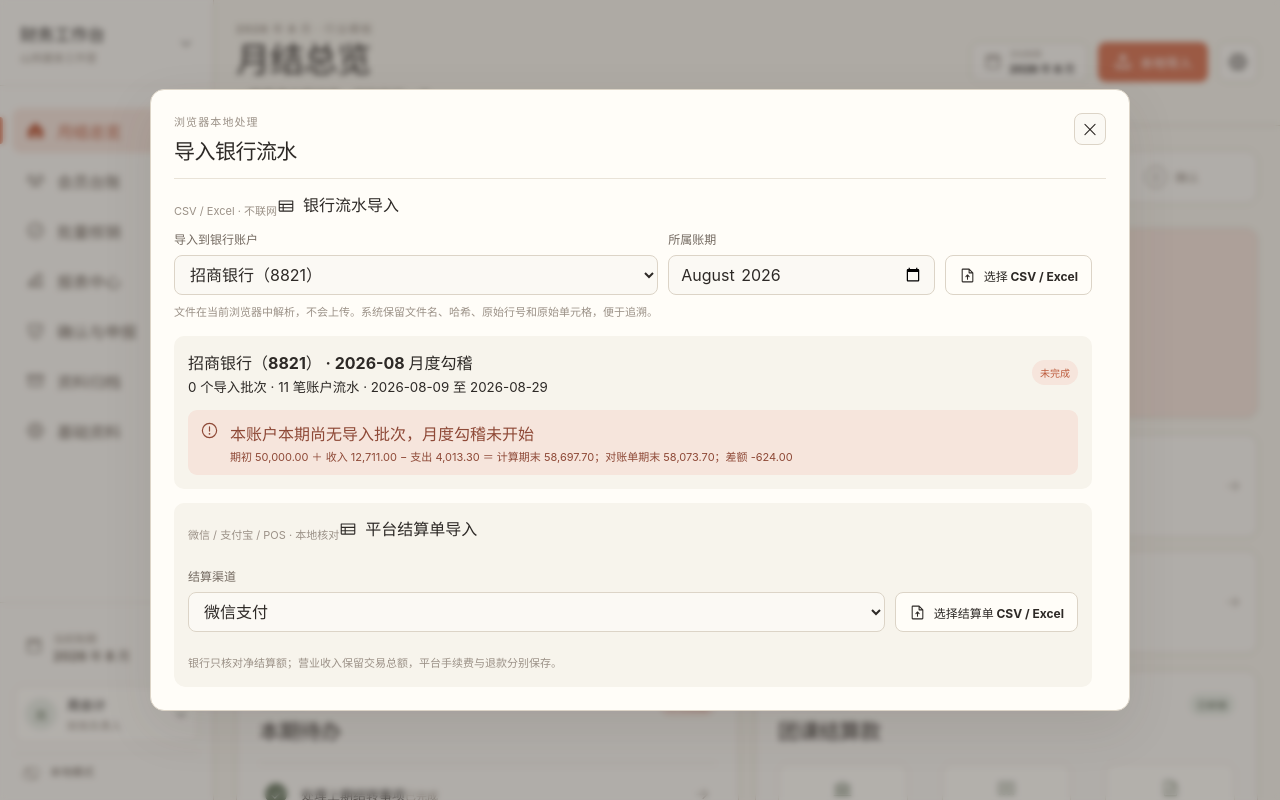
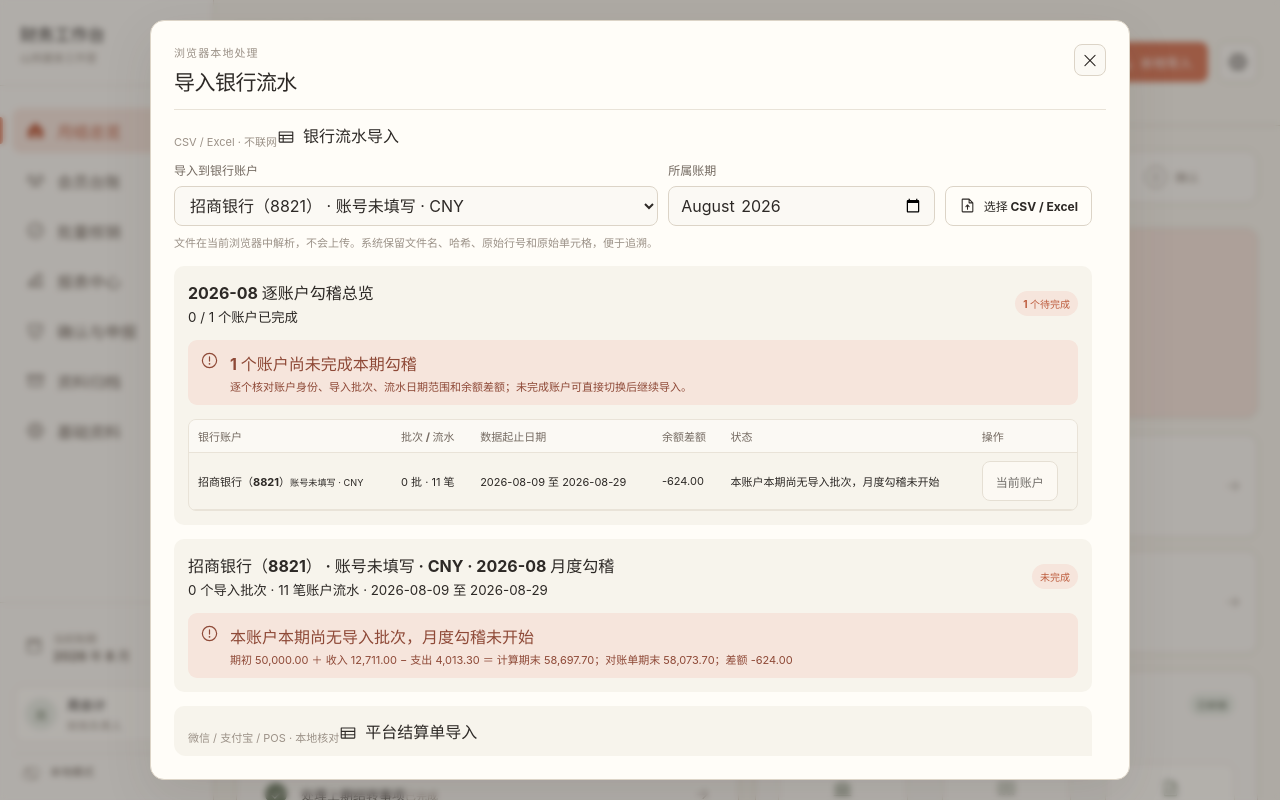
Before and after one commit to MatiasFFF/FinanceDesk, a React (Vite) app: page / in a window 1280 px wide. Both pictures are taken after a click on the button "本地导入". Shown: the top 800 px of the page. Built offline with nearby package versions, Linux system fonts and the light colour scheme.

Commit message:
feat: close local reconciliation and evidence gaps

```diff
--- a/src/features/intake/BankImportPanel.jsx
+++ b/src/features/intake/BankImportPanel.jsx
@@ -7,6 +7,7 @@ import {
   PLATFORM_SETTLEMENT_CHANNELS,
   PLATFORM_SETTLEMENT_FIELD_DEFINITIONS,
   applyPlatformSettlementImport,
+  buildBankAccountReconciliationSummary,
   buildBankMonthlyReconciliation,
   inspectBankTable,
   inspectPlatformSettlementTable,
@@ -29,6 +30,15 @@ function displayDateTime(value) {
   if (!value) return "—";
   const date = new Date(value);
   return Number.isNaN(date.valueOf()) ? String(value) : date.toLocaleString("zh-CN", { hour12: false });
+}
+
+function displayAccountIdentity(account) {
+  const accountNumber = account.accountNumber || account.number || "";
+  return [
+    account.name || account.accountName || "未命名账户",
+    accountNumber ? `尾号 ${accountNumber}` : "账号未填写",
+    account.currency || "CNY",
+  ].join(" · ");
 }
 
 export function BankImportPanel({ compact = false, onToast, onComplete }) {
@@ -89,6 +99,9 @@ export function BankImportPanel({ compact = false, onToast, onComplete }) {
     accountId,
     period,
   }), [activeWorkspace, accountId, period]);
+  const accountReconciliationSummary = useMemo(() => buildBankAccountReconciliationSummary(activeWorkspace, {
+    period,
+  }), [activeWorkspace, period]);
   const platformSettlements = useMemo(() => (activeWorkspace.platformSettlements || [])
     .filter((settlement) => settlement.accountId === accountId && settlement.period === period)
     .sort((left, right) => String(right.settlementDate || "").localeCompare(String(left.settlementDate || ""))), [activeWorkspace, accountId, period]);
@@ -460,7 +473,7 @@ export function BankImportPanel({ compact = false, onToast, onComplete }) {
       ) : (
         <>
           <div className="bank-import-start">
-            <label className="foundation-field"><span>导入到银行账户</span><select value={accountId} onChange={(event) => setAccountId(event.target.value)}>{activeWorkspace.bankAccounts.map((item) => <option value={item.id} key={item.id}>{item.name}</option>)}</select></label>
+            <label className="foundation-field"><span>导入到银行账户</span><select value={accountId} onChange={(event) => setAccountId(event.target.value)}>{activeWorkspace.bankAccounts.map((item) => <option value={item.id} key={item.id}>{displayAccountIdentity(item)}</option>)}</select></label>
             <label className="foundation-field"><span>所属账期</span><input type="month" value={period} onChange={(event) => { setPeriod(event.target.value); setPlan(null); setSettlementPlan(null); }} /></label>
             <button className="secondary-button" disabled={busy} type="button" onClick={() => inputRef.current?.click()}><FileArrowUp size={17} />{busy ? "正在读取…" : parsed ? "更换文件" : "选择 CSV / Excel"}</button>
             <input ref={inputRef} type="file" hidden accept=".csv,.txt,.xlsx,.xls,text/csv,application/vnd.ms-excel,application/vnd.openxmlformats-officedocument.spreadsheetml.sheet" onChange={chooseFile} />
@@ -471,9 +484,37 @@ export function BankImportPanel({ compact = false, onToast, onComplete }) {
 
       {error && <div className="foundation-error"><WarningCircle size={18} />{error}</div>}
 
+      {period && accountReconciliationSummary.accountCount > 0 && (
+        <div className="bank-import-workspace">
+          <div className="bank-file-summary">
+            <span><strong>{period} 逐账户勾稽总览</strong><small>{accountReconciliationSummary.completedCount} / {accountReconciliationSummary.accountCount} 个账户已完成</small></span>
+            <span className={accountReconciliationSummary.passed ? "mapping-badge" : "mapping-badge warning"}>{accountReconciliationSummary.passed ? "全部完成" : `${accountReconciliationSummary.incompleteCount} 个待完成`}</span>
+          </div>
+          <div className={`import-report ${accountReconciliationSummary.passed ? "passed" : "warning"}`}>
+            <span>{accountReconciliationSummary.passed ? <CheckCircle size={19} weight="fill" /> : <WarningCircle size={19} />}</span>
+            <div><strong>{accountReconciliationSummary.message}</strong><p>逐个核对账户身份、导入批次、流水日期范围和余额差额；未完成账户可直接切换后继续导入。</p></div>
+          </div>
+          <div className="bank-preview-scroll">
+            <table>
+              <thead><tr><th>银行账户</th><th>批次 / 流水</th><th>数据起止日期</th><th>余额差额</th><th>状态</th><th>操作</th></tr></thead>
+              <tbody>{accountReconciliationSummary.accounts.map((row) => (
+                <tr key={row.accountId}>
+                  <td><strong>{row.accountName}</strong><small>{row.accountNumber ? `尾号 ${row.accountNumber}` : "账号未填写"} · {row.currency}{row.accountStatus === "inactive" ? " · 已停用" : ""}</small></td>
+                  <td>{row.batchCount} 批 · {row.transactionCount} 笔</td>
+                  <td>{row.dateFrom ? `${row.dateFrom} 至 ${row.dateTo}` : "尚无流水"}</td>
+                  <td>{displayMoney(row.difference)}</td>
+                  <td>{row.passed ? "已完成" : row.message}</td>
+                  <td><button className="secondary-button" type="button" disabled={row.accountId === accountId} onClick={() => setAccountId(row.accountId)}>{row.accountId === accountId ? "当前账户" : row.passed ? "查看" : "继续勾稽"}</button></td>
+                </tr>
+              ))}</tbody>
+            </table>
+          </div>
+        </div>
+      )}
+
       {account && period && (
         <div className="bank-import-workspace">
-          <div className="bank-file-summary"><span><strong>{account.name} · {period} 月度勾稽</strong><small>{monthlyReconciliation.batchCount} 个导入批次 · {monthlyReconciliation.transactionCount} 笔账户流水{monthlyReconciliation.dateFrom ? ` · ${monthlyReconciliation.dateFrom} 至 ${monthlyReconciliation.dateTo}` : ""}</small></span><span className={monthlyReconciliation.passed ? "mapping-badge" : "mapping-badge warning"}>{monthlyReconciliation.passed ? "已完成" : "未完成"}</span></div>
+          <div className="bank-file-summary"><span><strong>{displayAccountIdentity(account)} · {period} 月度勾稽</strong><small>{monthlyReconciliation.batchCount} 个导入批次 · {monthlyReconciliation.transactionCount} 笔账户流水{monthlyReconciliation.dateFrom ? ` · ${monthlyReconciliation.dateFrom} 至 ${monthlyReconciliation.dateTo}` : ""}</small></span><span className={monthlyReconciliation.passed ? "mapping-badge" : "mapping-badge warning"}>{monthlyReconciliation.passed ? "已完成" : "未完成"}</span></div>
           <div className={`import-report ${monthlyReconciliation.passed ? "passed" : "warning"}`}><span>{monthlyReconciliation.passed ? <CheckCircle size={19} weight="fill" /> : <WarningCircle size={19} />}</span><div><strong>{monthlyReconciliation.message}</strong><p>期初 {displayMoney(monthlyReconciliation.openingBalance)} ＋ 收入 {displayMoney(monthlyReconciliation.income)} − 支出 {displayMoney(monthlyReconciliation.expense)} ＝ 计算期末 {displayMoney(monthlyReconciliation.calculatedClosing)}；对账单期末 {displayMoney(monthlyReconciliation.statementClosing)}；差额 {displayMoney(monthlyReconciliation.difference)}</p></div></div>
           {monthlyReconciliation.imports.length > 0 && <div className="bank-preview-scroll"><table><thead><tr><th>导入文件</th><th>数据起止日期</th><th>导入时间</th><th>操作者</th><th>新增</th><th>重复</th><th>异常</th></tr></thead><tbody>{monthlyReconciliation.imports.map((record) => <tr key={record.id}><td>{record.fileName}</td><td>{record.dateFrom || "—"} 至 {record.dateTo || "—"}</td><td>{displayDateTime(record.importedAt)}</td><td>{record.actor}</td><td>{record.importableRowCount} 笔</td><td>{record.duplicateCount} 笔</td><td>{record.anomalousRowCount} 笔</td></tr>)}</tbody></table></div>}
         </div>
--- a/src/features/intake/DocumentIntakePanel.jsx
+++ b/src/features/intake/DocumentIntakePanel.jsx
@@ -45,7 +45,7 @@ import {
   downloadStoredDocument,
   filterLocalDocuments,
   getDocumentRelatedObjectIds,
-  getDocumentMissingRequirements,
+  getDocumentTaskRequirements,
   getLocalDocumentUsage,
   getMonthlyFinancialArchivePeriods,
   getStoredDocumentRecord,
@@ -63,6 +63,7 @@ import {
 const CATEGORIES = ["主体资料", "合同", "银行流水", "业务资料", "发票", "审批资料", "人员资料", "会计资料", "申报回执", "其他资料"];
 
 const RELATED_GROUPS = [
+  ["凭证", "vouchers"],
   ["银行账户", "bankAccounts"],
   ["银行流水", "transactions"],
   ["业务事件", "businessEvents"],
@@ -244,7 +245,9 @@ function previewKind(mimeType, name) {
 }
 
 function matchTargetLabel(sourceType) {
-  return sourceType === "bankTransaction" ? "银行流水" : "业务事件";
+  if (sourceType === "bankTransaction") return "银行流水";
+  if (sourceType === "voucher") return "凭证";
+  return "业务事件";
 }
 
 function documentKindLabel(kind) {
@@ -300,7 +303,7 @@ export function DocumentIntakePanel({ defaultCategory = "其他资料", compact
     status: statusFilter,
   }), [activeWorkspace, query, categoryFilter, statusFilter]);
   const matchSuggestions = useMemo(() => buildDocumentMatchSuggestions(activeWorkspace), [activeWorkspace]);
-  const missingRequirements = useMemo(() => getDocumentMissingRequirements(activeWorkspace), [activeWorkspace]);
+  const missingRequirements = useMemo(() => getDocumentTaskRequirements(activeWorkspace), [activeWorkspace]);
   const invoiceVatSummary = useMemo(() => buildStructuredInvoiceVatSummary(activeWorkspace, { period: activeWorkspace.currentPeriod }), [activeWorkspace]);
   const invoiceBillConnections = useMemo(() => (activeWorkspace.documents || [])
     .filter((document) => documentStructuredKind(document.category) === "invoice")
--- a/src/features/intake/bankStatementImport.js
+++ b/src/features/intake/bankStatementImport.js
@@ -905,6 +905,40 @@ export function buildBankMonthlyReconciliation(workspace, { accountId, period })
   };
 }
 
+export function buildBankAccountReconciliationSummary(workspace, { period }) {
+  const bankAccounts = workspace.bankAccounts || [];
+  const periodTransactions = (workspace.transactions || []).filter((transaction) => (
+    String(transaction.date || "").slice(0, 7) === period
+  ));
+  const periodImports = (workspace.bankImports || []).filter((record) => record.period === period);
+  const accounts = bankAccounts.filter((account) => (
+    account.status !== "inactive"
+    || periodTransactions.some((transaction) => transaction.accountId === account.id)
+    || periodImports.some((record) => record.accountId === account.id)
+  ));
+  const rows = accounts.map((account) => ({
+    ...buildBankMonthlyReconciliation(workspace, { accountId: account.id, period }),
+    accountNumber: account.accountNumber || account.number || "",
+    currency: account.currency || "CNY",
+    accountStatus: account.status || "active",
+  }));
+  const completedCount = rows.filter((row) => row.passed).length;
+  const incompleteCount = rows.length - completedCount;
+  const passed = rows.length > 0 && incompleteCount === 0;
+  let message = `${incompleteCount} 个账户尚未完成本期勾稽`;
+  if (!rows.length) message = "本期没有需要勾稽的银行账户";
+  else if (passed) message = `${rows.length} 个账户已全部完成本期勾稽`;
+  return {
+    period,
+    accounts: rows,
+    accountCount: rows.length,
+    completedCount,
+    incompleteCount,
+    passed,
+    message,
+  };
+}
+
 export function normalizePlatformSettlementTable(table, mapping, options = {}) {
   const inspection = inspectPlatformSettlementTable(table, { mapping });
   if (inspection.missingFields.length) {
--- a/src/features/workspaces/WorkspaceManager.jsx
+++ b/src/features/workspaces/WorkspaceManager.jsx
@@ -55,6 +55,14 @@ export function WorkspaceManager({ open, onClose, onToast }) {
   const confirmationCancelRef = useRef(null);
   const confirmationTriggerRef = useRef(null);
 
+  function currentActorName() {
+    const latest = store.getState();
+    const currentWorkspace = latest.workspaces.find((workspace) => workspace.id === latest.activeWorkspaceId);
+    return currentWorkspace?.users
+      ?.find((user) => user.id === latest.activeUserId && user.status === "active")
+      ?.name?.trim() || "本地用户";
+  }
+
   useEffect(() => {
     setRenameValue(activeWorkspace.name);
     setSourceWorkspaceId(activeWorkspace.id);
@@ -67,6 +75,19 @@ export function WorkspaceManager({ open, onClose, onToast }) {
     setConfirmationBusy(false);
     confirmationTriggerRef.current = null;
   }, [open]);
+
+  useEffect(() => {
+    if (!open || pendingConfirmation) return undefined;
+    function handleManagerKeyDown(event) {
+      if (event.key !== "Escape") return;
+      event.preventDefault();
+      setConfirmationBusy(false);
+      confirmationTriggerRef.current = null;
+      onClose();
+    }
+    document.addEventListener("keydown", handleManagerKeyDown);
+    return () => document.removeEventListener("keydown", handleManagerKeyDown);
+  }, [open, pendingConfirmation, onClose]);
 
   useEffect(() => {
     if (pendingConfirmation) confirmationCancelRef.current?.focus();
@@ -254,7 +275,7 @@ export function WorkspaceManager({ open, onClose, onToast }) {
         allowArchivedTransition: true,
         requiredPermission: "workspace.manage",
         audit: {
-          actor: "本地用户",
+          actor: currentActorName(),
           action: "导入工作台备份",
           detail: `${mode === "merge" ? "合并" : "替换"}导入；${availability.available} 份原文件仍可用，${availability.repaired} 份旧副本已隔离，${availability.missing} 份需重新关联，清理 ${cleanup.removed} 份孤立文件`,
         },
@@ -304,7 +325,7 @@ export function WorkspaceManager({ open, onClose, onToast }) {
         allowArchivedTransition: true,
         requiredPermission: "data.read",
         audit: {
-          actor: "本地用户",
+          actor: currentActorName(),
           action: "导出工作台备份",
           detail: "导出业务数据、资料元数据和审计记录；原文件仍保存在当前浏览器",
         },
--- a/src/productWorkflow.js
+++ b/src/productWorkflow.js
@@ -1209,12 +1209,27 @@ export function attachReceipt(workspace, receipt, actor = "本地用户") {
 }
 
 export function markPackageExported(workspace, packageMeta, actor = "本地用户") {
+  const current = ensureWorkspace(workspace);
+  const flow = workflowChecks(current);
+  const missing = flow.export.filter((item) => !item.ok).map((item) => item.label);
+  if (missing.length || !flow.version) {
+    throw new Error(`登记本地申报包前仍需完成：${missing.join("、")}`);
+  }
+  if (
+    !packageMeta?.id
+    || !packageMeta.fileName
+    || !packageMeta.hash
+    || !packageMeta.exportedAt
+    || packageMeta.reportVersionId !== flow.version.id
+  ) {
+    throw new Error("申报包与当前已确认报表版本不一致，请重新生成本地申报包");
+  }
   const next = {
-    ...workspace,
+    ...current,
     delivery: {
-      ...workspace.delivery,
+      ...current.delivery,
       filing: {
-        ...workspace.delivery.filing,
+        ...current.delivery.filing,
         exportedAt: packageMeta.exportedAt,
         exportedPackage: packageMeta,
         receipt: null,
@@ -1222,7 +1237,7 @@ export function markPackageExported(workspace, packageMeta, actor = "本地用
       },
     },
   };
-  return audit(next, "导出本地申报包", `${packageMeta.fileName} · 未连接税务局`, actor);
+  return audit(next, "导出本地申报包", `${packageMeta.fileName} · ${flow.version.label} · 未连接税务局`, actor);
 }
 
 export function archivePeriod(workspace, actor = "本地用户") {
```
Also changed, not shown: src/App.jsx (+27 -1 lines), src/features/intake/documentIntake.js.
